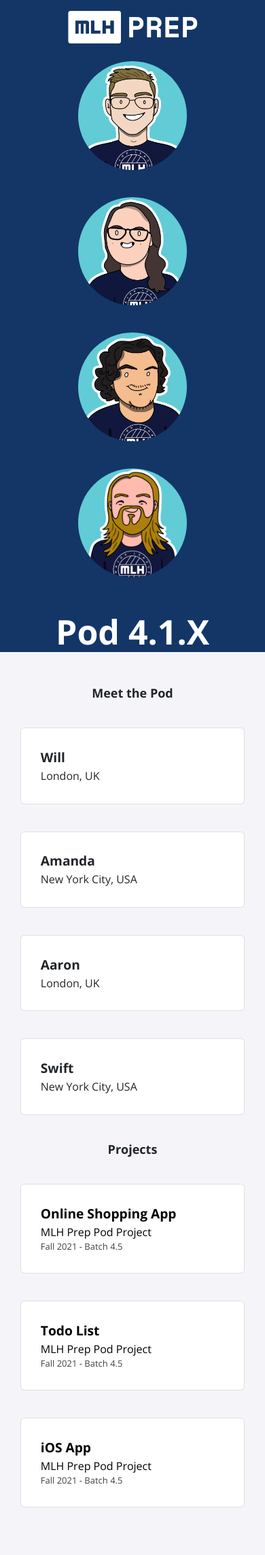
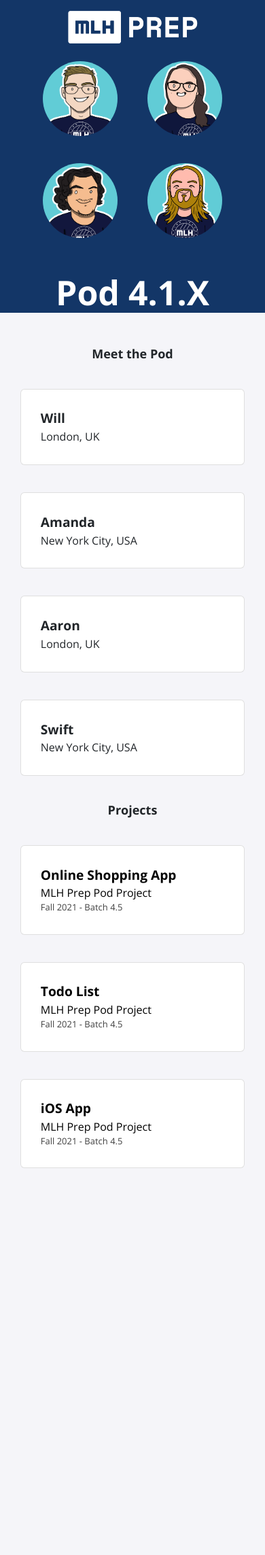
Before and after one commit to MLH-Fellowship/march-2022-prep-portfolio, a Jekyll site: the page built from index.html, in a window 390 px wide. Shown: the whole page at 68% size. Built offline with Jekyll 4.4.1, drawn with Linux system fonts in a browser that asks for light colours; nearby versions of some CDN libraries; after the commit the page ends 1788 px from its top, so only the background shows below that.

Commit message:
media query for responsive design

```diff
--- a/_sass/profile.scss
+++ b/_sass/profile.scss
@@ -19,6 +19,12 @@
     padding: 20px;
   }
 
+  @media only screen and (max-width: 400px) {
+    img {
+      width: 150px;
+      height: 150px;
+    }
+  }
   .profile-picture {
     margin-bottom: 30px;
     height: fit-content;
```
